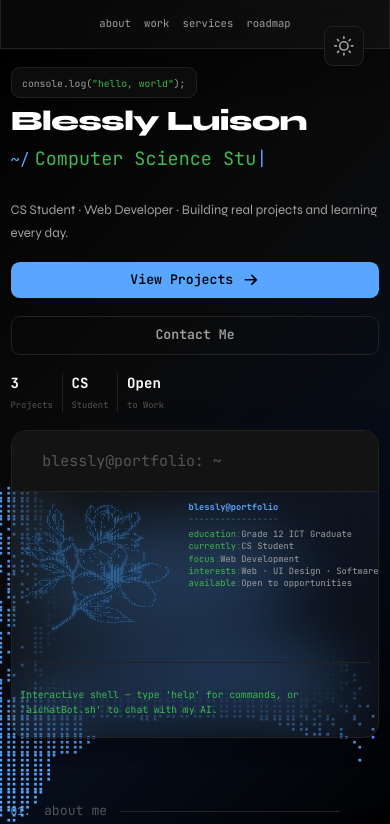
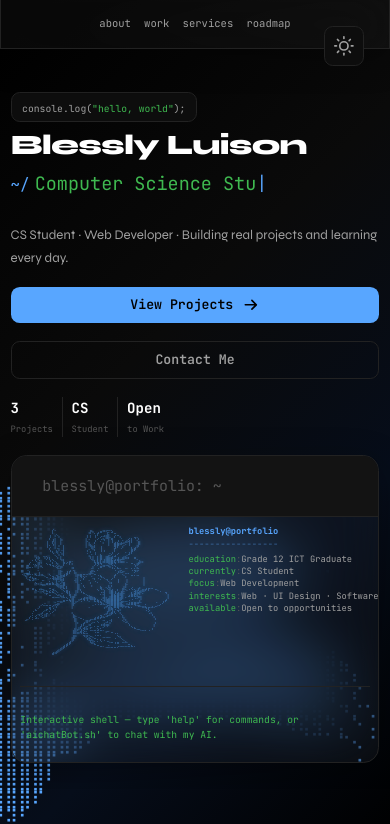
Before and after one commit to amblessly/portfolio, a Next.js app: page / in a window 390 px wide. Shown: the top 824 px of the page. Built offline with nearby package versions, Linux system fonts and the light colour scheme.

Commit message:
fix: push hero content down on mobile - more top padding

```diff
--- a/app/globals.css
+++ b/app/globals.css
@@ -1950,10 +1950,10 @@ html.sidebar-is-collapsed main {
     padding-top: 3.2rem;
   }
   .hero {
-    padding: .3rem .8rem .8rem;
+    padding: 2.5rem 1rem 2rem;
     min-height: auto;
     grid-template-columns: 1fr;
-    gap: .6rem;
+    gap: 1.5rem;
     max-width: 100%;
   }
   .hero-content { order: 1; }
@@ -2018,7 +2018,7 @@ html.sidebar-is-collapsed main {
 
 @media (max-width: 480px) {
   .container { padding: 0 .6rem; width: 100%; }
-  .hero { padding: .6rem .6rem 1.5rem; gap: 1rem; }
+  .hero { padding: 2rem .6rem 1.5rem; gap: 1rem; }
   .hero-name { font-size: 1.6rem; margin-bottom: .4rem; }
   .hero-bio { font-size: .75rem; margin-bottom: 1rem; }
   .hero-ctas { margin-bottom: 1rem; }
```
